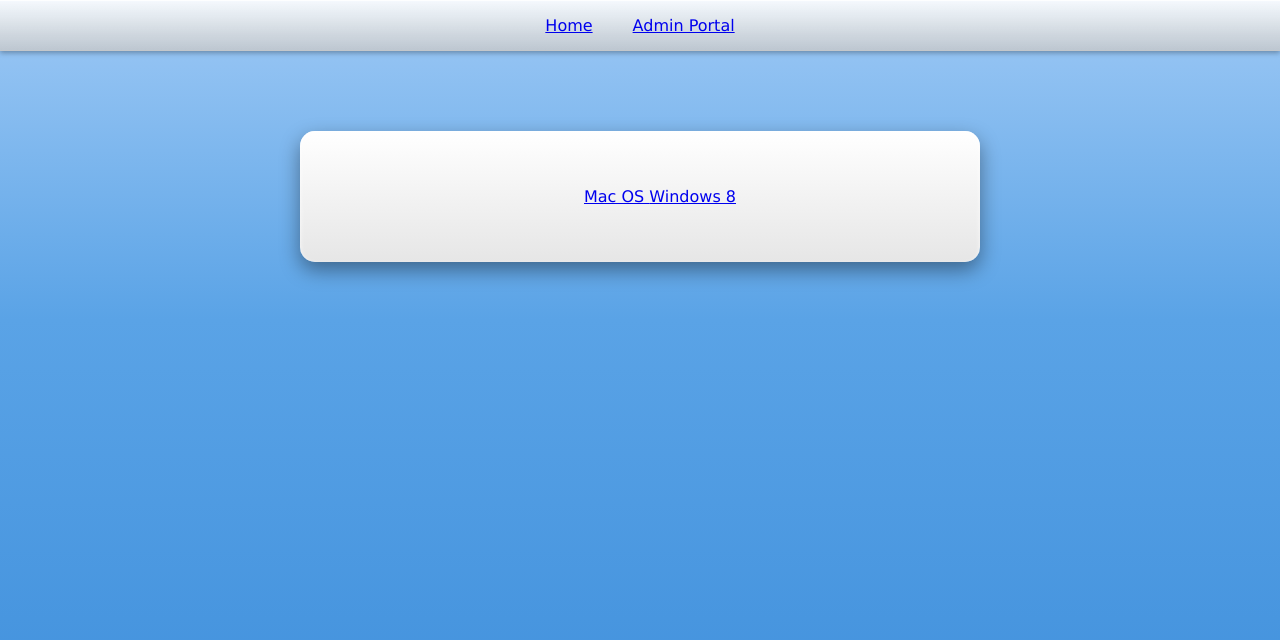
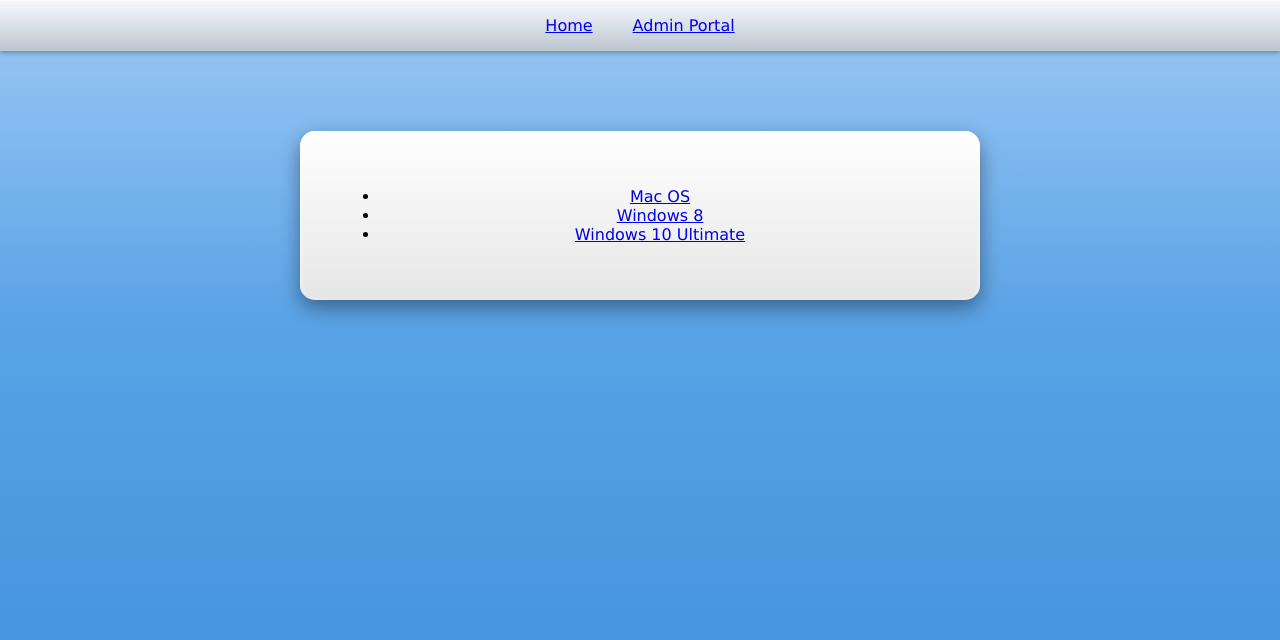
Before and after one commit to RantMasterRBX/fishix, a plain HTML site: page simulators.html in a window 1280 px wide. Drawn offline with Linux system fonts and the light colour scheme.

Commit message:
Fix list item structure and add Windows 10 link

```diff
--- a/simulators.html
+++ b/simulators.html
@@ -108,8 +108,9 @@
 
 <div class="card">
  <ul>
-     <a href="sims/macos.html" target="_blank">Mac OS</li>
- <a href="sims/win8.html" target="_blank">Windows 8</li>
+     <li><a href="sims/macos.html" target="_blank">Mac OS</li>
+ <li><a href="sims/win8.html" target="_blank">Windows 8</li>
+ <li><a href="sims/windows 10 ultimate" terget="_blank">Windows 10 Ultimate</li>
  </ul>
 </div>
 
```
